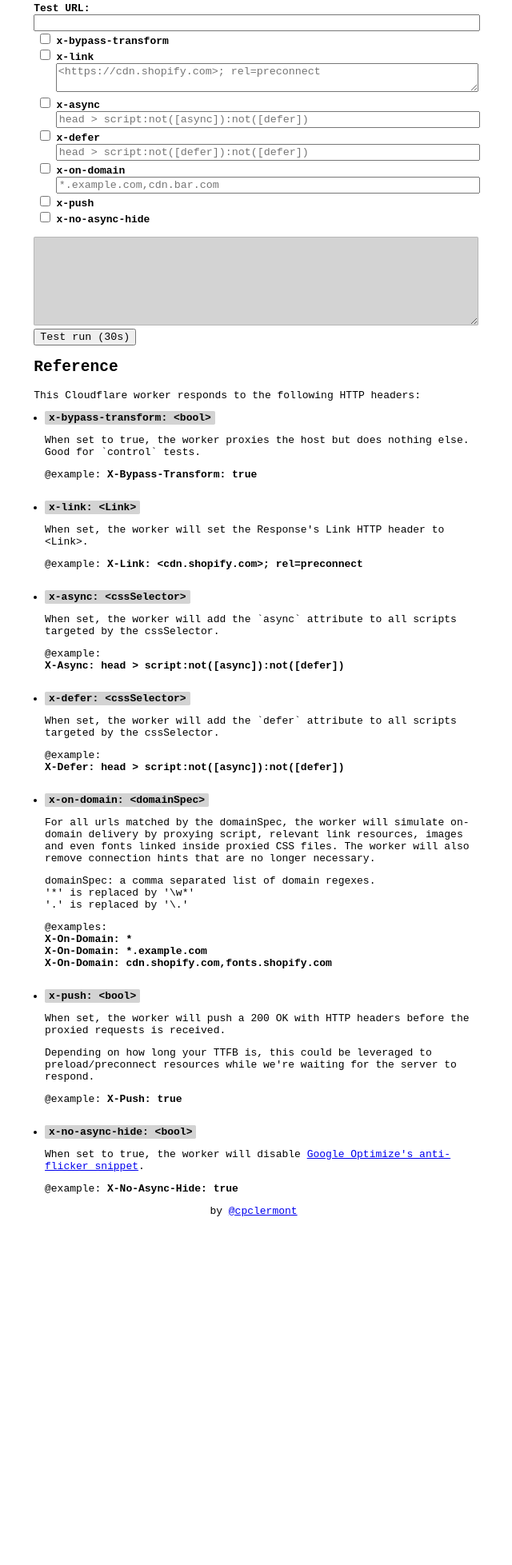
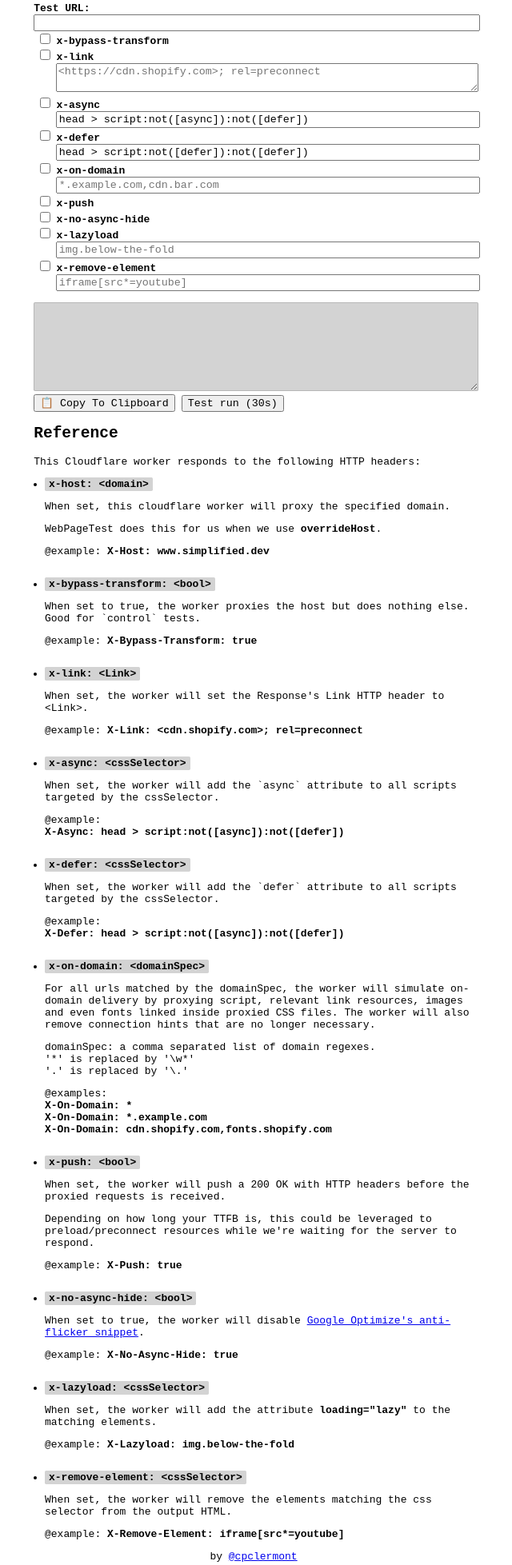
Before and after one commit to charlespwd/faster, a website: page index.html in a window 1280 px wide. Shown: the part 232-2189 px from the top of the page at 80% size, without its empty margins (323-963 px from the left). Before the commit the page ends 1762 px from the top, so only its background shows below. Drawn offline with Linux system fonts and the light colour scheme.

Commit message:
Document more stuff + add copy to clipboard

```diff
--- a/index.html
+++ b/index.html
@@ -133,7 +133,7 @@
                 type="text"
                 id="x-async"
                 name="x-async"
-                placeholder="head > script:not([async]):not([defer])"
+                value="head > script:not([async]):not([defer])"
               />
             </div>
           </div>
@@ -145,7 +145,7 @@
                 type="text"
                 id="x-defer"
                 name="x-defer"
-                placeholder="head > script:not([defer]):not([defer])"
+                value="head > script:not([defer]):not([defer])"
               />
             </div>
           </div>
@@ -172,7 +172,41 @@
               />x-no-async-hide</label
             >
           </div>
+          <div>
+            <label><input type="checkbox" name="lazyload" />x-lazyload</label>
+            <div>
+              <label class="screen-reader" for="x-lazyload"
+                >CSS Selector:</label
+              >
+              <input
+                type="text"
+                id="x-lazyload"
+                name="x-lazyload"
+                placeholder="img.below-the-fold"
+              />
+            </div>
+          </div>
+          <div>
+            <label
+              ><input
+                type="checkbox"
+                name="remove-element"
+              />x-remove-element</label
+            >
+            <div>
+              <label class="screen-reader" for="x-remove-element"
+                >CSS Selector:</label
+              >
+              <input
+                type="text"
+                id="x-remove-element"
+                name="x-remove-element"
+                placeholder="iframe[src*=youtube]"
+              />
+            </div>
+          </div>
           <textarea id="wpt-script" disabled rows="7"></textarea>
+          <input type="button" id="copy" value="📋 Copy To Clipboard" />
           <input type="button" id="debug-button" value="Test run (30s)" />
         </form>
       </section>
@@ -180,6 +214,20 @@
         <h2>Reference</h2>
         <p>This Cloudflare worker responds to the following HTTP headers:</p>
         <ul>
+          <li>
+            <code>x-host: &lt;domain&gt;</code>
+            <p>
+              When set, this cloudflare worker will proxy the specified domain.
+            </p>
+            <p>
+              WebPageTest does this for us when we use
+              <code>overrideHost</code>.
+            </p>
+            <p>
+              @example:
+              <code>X-Host: www.simplified.dev</code>
+            </p>
+          </li>
           <li>
             <code>x-bypass-transform: &lt;bool&gt;</code>
             <p>
@@ -270,6 +318,28 @@
             <p>
               @example:
               <code>X-No-Async-Hide: true</code>
+            </p>
+          </li>
+          <li>
+            <code>x-lazyload: &lt;cssSelector&gt;</code>
+            <p>
+              When set, the worker will add the attribute
+              <code>loading="lazy"</code> to the matching elements.
+            </p>
+            <p>
+              @example:
+              <code>X-Lazyload: img.below-the-fold</code>
+            </p>
+          </li>
+          <li>
+            <code>x-remove-element: &lt;cssSelector&gt;</code>
+            <p>
+              When set, the worker will remove the elements matching the css
+              selector from the output HTML.
+            </p>
+            <p>
+              @example:
+              <code>X-Remove-Element: iframe[src*=youtube]</code>
             </p>
           </li>
         </ul>
@@ -364,10 +434,11 @@
             .map(([header, value]) => `setHeader ${header}: ${value}`)
             .join('\n')
           try {
+            let host = location.hostname
+            if (/127\.0\.0\.1/.test(host)) host += ':8787'
             const url = getURL()
             return [
-              url &&
-                `overrideHost ${url.hostname} faster.cpclermont.workers.dev`,
+              url && `overrideHost ${url.hostname} ${host}`,
               headers,
               url && `navigate ${url.toString()}`,
             ]
@@ -386,7 +457,9 @@
 
         updateScript()
 
-        function tryItOutFor30Seconds() {
+        document
+          .getElementById('debug-button')
+          .addEventListener('click', function tryItOutFor30Seconds() {
             const headers = Object.keys(elements)
               .filter((x) => /^x-/.test(x))
               .map(getHeaderKeyValue)
@@ -400,12 +473,20 @@
             document.cookie = `x-host=${encodeURIComponent(
               url.hostname,
             )};path=/;max-age=30`
+
+            if (/127\.0\.0\.1/.test(location.hostname)) {
+              location.href = 'http://127.0.0.1:8787'
+            } else {
               location.reload()
             }
+          })
 
         document
-          .getElementById('debug-button')
-          .addEventListener('click', tryItOutFor30Seconds)
+          .getElementById('copy')
+          .addEventListener('click', function copyScriptToClipboard() {
+            const scriptText = getScriptValue();
+            navigator.clipboard.writeText(scriptText);
+          })
       </script>
     </main>
   </body>
```
Lines whose indentation alone changed are shown as unchanged.
